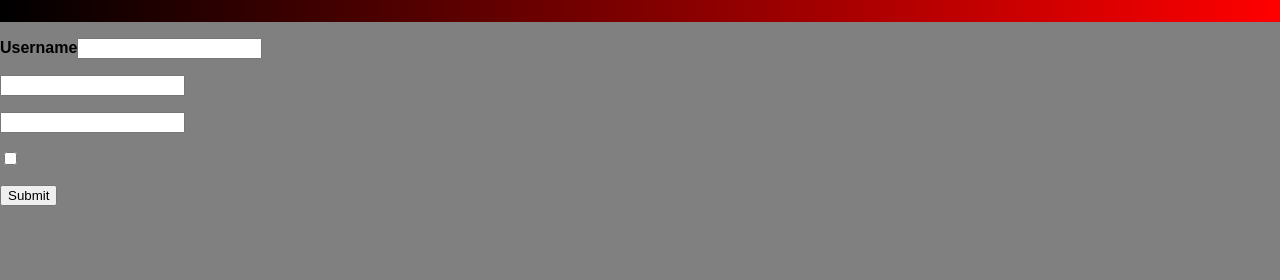
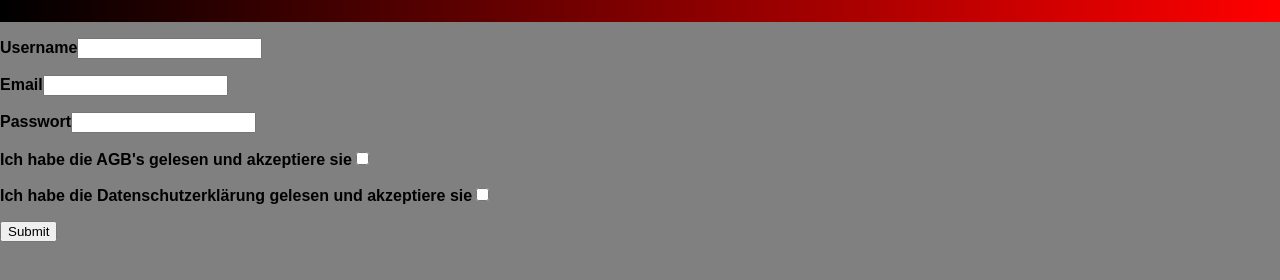
Before and after one commit to Nino678190/Finder, a plain HTML site: page login.html in a window 1280 px wide. Shown: the part 76-356 px from the top of the page. Drawn offline with Linux system fonts and the light colour scheme.

Commit message:
Punkte angezeit und AGB&DSV checkbox hinzugefügt

```diff
--- a/login.html
+++ b/login.html
@@ -18,10 +18,11 @@
             </div>
         </header>
         <form class="login">
-            <p><b>Username</b><input type="text"></p>
-            <p><input type="email"></p>
-            <p><input type="password"></p>
-            <p><input type="checkbox" required></p>
+            <p><b>Username</b><input type="text" required></p>
+            <p><b>Email</b><input type="email" required></p>
+            <p><b>Passwort</b><input type="password" required></p>
+            <p><b>Ich habe die AGB's gelesen und akzeptiere sie</b><input type="checkbox" required></p>
+            <p><b>Ich habe die Datenschutzerklärung gelesen und akzeptiere sie</b><input type="checkbox" required></p>
             <p><input type="submit"></p>
         </form>
     </body>
```
